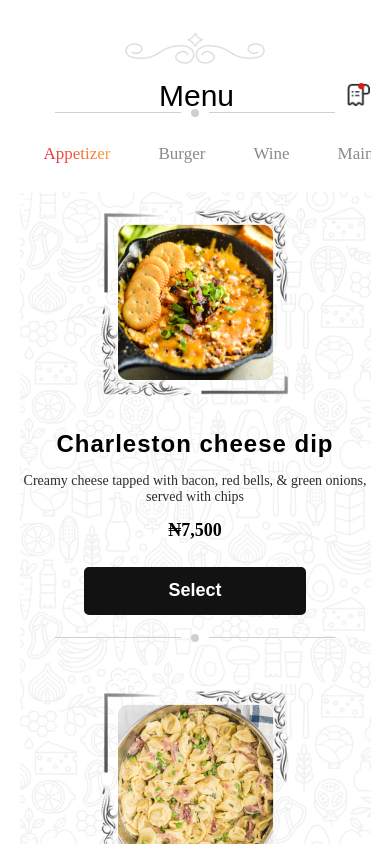
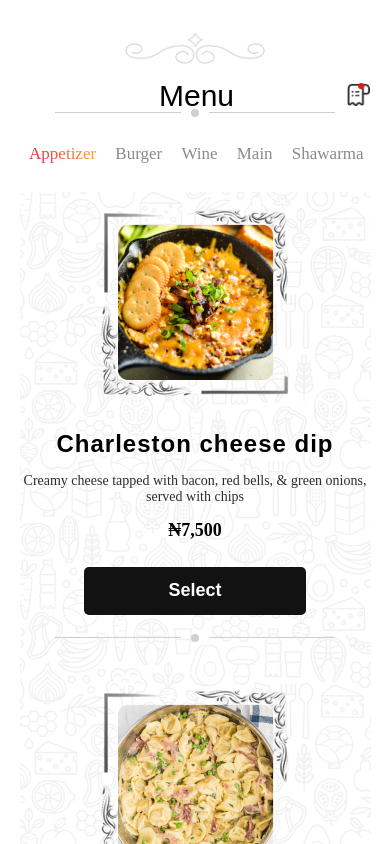
Before and after one commit to naziiriah/Restaurant, a React (Create React App) app: page /menu in a window 390 px wide. Shown: the top 844 px of the page. Built offline with nearby package versions, Linux system fonts and the light colour scheme; a web font is replaced by a local one.

Commit message:
list Number

```diff
--- a/src/Styles/_menu.scss
+++ b/src/Styles/_menu.scss
@@ -62,13 +62,13 @@ $proxima: 'Proxima Nova', sans-serif;
         text-transform: capitalize;
         transition: ease-in 10s;
         white-space:nowrap;
-        overflow-x:auto;
+        overflow-x:scroll;
         width:100%;
         height: 2rem;
         li{
             cursor: pointer;
             color: #8A8A8A;
-            margin: 0rem 1.5rem;
+            margin: 0rem 0.6rem;
         }
         &::-webkit-scrollbar {
             display: none;
--- a/src/Styles/index.css
+++ b/src/Styles/index.css
@@ -484,14 +484,14 @@
     text-transform: capitalize;
     transition: ease-in 10s;
     white-space: nowrap;
-    overflow-x: auto;
+    overflow-x: scroll;
     width: 100%;
     height: 2rem;
   }
   .main-nav__lists li {
     cursor: pointer;
     color: #8A8A8A;
-    margin: 0rem 1.5rem;
+    margin: 0rem 0.6rem;
   }
   .main-nav__lists::-webkit-scrollbar {
     display: none;
```
Also changed, not shown: 1 other file (tests, documents, lock files or other folders).
